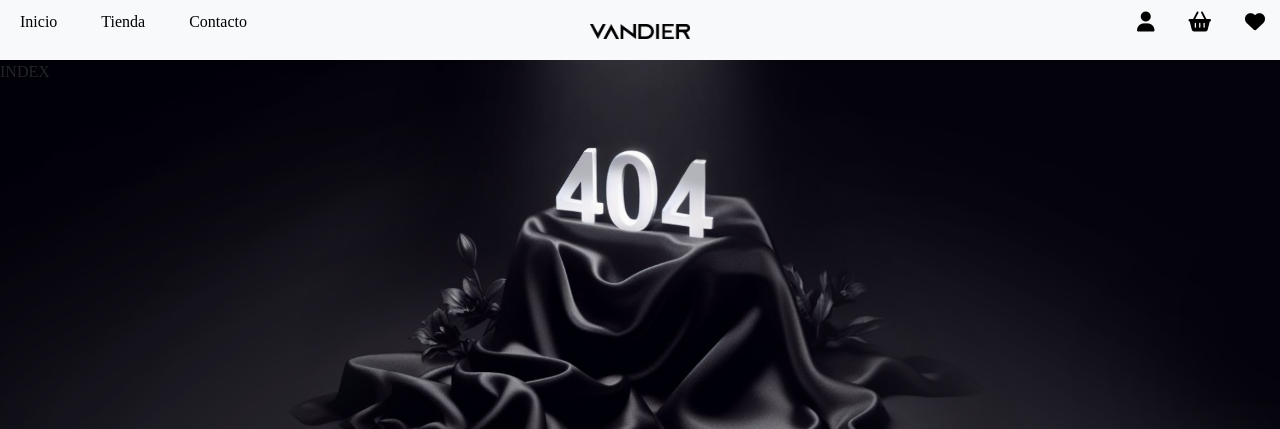
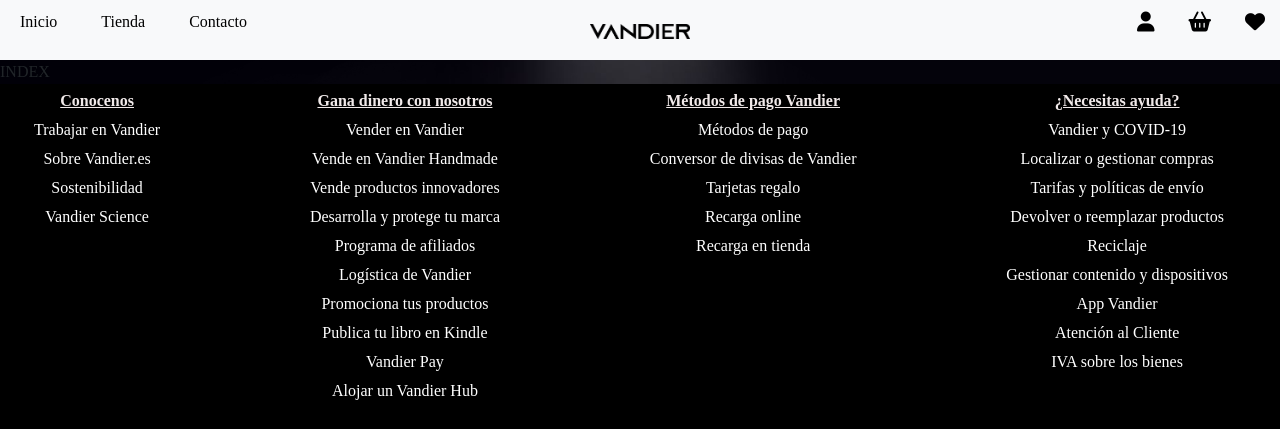
Before and after one commit to BittorGonzalez/Vandier, a PHP site: page / in a window 1280 px wide. Shown: the top 429 px of the page. Run offline with PHP 8.4, Linux system fonts and the light colour scheme; style sheets or scripts are compiled from the project's sources; some web fonts are replaced.

Commit message:
footer añadido

```diff
--- /dev/null
+++ b/N10_Presentacion/N11_Public/CSS/footer.css
@@ -0,0 +1,56 @@
+footer {
+  background-color: rgb(0, 0, 0);
+  color: #fff;
+}
+footer .container-footer {
+  display: flex;
+  justify-content: space-between;
+  margin-right: 50px;
+}
+footer li {
+  list-style-type: none;
+  margin: 5px 2px;
+  text-align: center;
+}
+footer li strong {
+  color: #f1eaea;
+  text-decoration: underline;
+}
+footer hr {
+  border-color: rgb(127, 127, 127);
+}
+footer a {
+  text-decoration: none;
+  color: #fff;
+}
+footer a:hover {
+  color: rgb(127, 127, 127);
+}
+footer .fa {
+  padding: 10px;
+  font-size: 30px;
+  width: 25px;
+  text-align: center;
+  text-decoration: none;
+  margin: 5px 2px;
+  color: white;
+}
+footer .fa:hover {
+  opacity: 0.7;
+}
+footer .container-icon {
+  display: flex;
+  flex-direction: column;
+  align-items: center;
+  justify-content: center;
+  background-image: url(footer.png);
+  background-size: auto 100%;
+  background-position: center;
+  background-repeat: no-repeat;
+  height: -moz-max-content;
+  height: max-content;
+  font-size: 20px;
+}
+footer .container-icon p, footer .container-icon img {
+  padding: 25px;
+}/*# sourceMappingURL=footer.css.map */
--- /dev/null
+++ b/N10_Presentacion/N11_Public/CSS/footer.scss
@@ -0,0 +1,65 @@
+footer {
+    background-color: rgb(0, 0, 0);
+    color: #fff;
+
+    .container-footer {
+      display: flex;
+      justify-content: space-between;
+      margin-right: 50px;
+    }
+
+    li {
+      strong {
+        color: #f1eaea;
+        text-decoration: underline;
+      }
+
+      list-style-type: none;
+      margin: 5px 2px;
+      text-align: center;
+    }
+
+    hr {
+      border-color: rgb(127, 127, 127);
+    }
+
+    a {
+      text-decoration: none;
+      color: #fff;
+
+      &:hover {
+        color: rgb(127, 127, 127);
+      }
+    }
+
+    .fa {
+      padding: 10px;
+      font-size: 30px;
+      width: 25px;
+      text-align: center;
+      text-decoration: none;
+      margin: 5px 2px;
+      color: white;
+
+      &:hover {
+        opacity: 0.7;
+      }
+    }
+
+    .container-icon {
+      display: flex;
+      flex-direction: column;
+      align-items: center;
+      justify-content: center;
+      background-image: url(../../N14_Assets/Images/footer.png);
+      background-size: auto 100%;
+      background-position: center;
+      background-repeat: no-repeat;
+      height: max-content;
+      font-size: 20px;
+
+      p, img {
+        padding: 25px;
+      }
+    }
+  }
--- a/N10_Presentacion/N11_Public/CSS/styles.scss
+++ b/N10_Presentacion/N11_Public/CSS/styles.scss
@@ -1,5 +1,6 @@
 @import url("./header.css");
 @import url("./404.css");
+@import url("./footer.css");
 :root {
   --background-color: #000000;
   --white-color: #ffffff;
--- /dev/null
+++ b/N10_Presentacion/N13_Plantillas/footer.php
@@ -0,0 +1,87 @@
+<!DOCTYPE html>
+<html lang="en">
+
+<head>
+    <meta charset="UTF-8">
+    <meta name="viewport" content="width=device-width, initial-scale=1.0">
+    <title>Document</title>
+    <link rel="stylesheet" href="../N11_Public/CSS/styles.css">
+</head>
+
+<body>
+    <footer>
+        <div class="container-footer">
+            <div>
+                <ul>
+                    <li><Strong>Conocenos</Strong></li>
+                    <li><a href="#">Trabajar en Vandier</a></li>
+                    <li><a href="#">Sobre Vandier.es</a></li>
+                    <li><a href="#">Sostenibilidad</a></li>
+                    <li><a href="#">Vandier Science</a></li>
+                </ul>
+            </div>
+
+            <div>
+                <ul>
+                    <li><Strong>Gana dinero con nosotros</Strong></li>
+                    <li><a href="#">Vender en Vandier</a></li>
+                    <li><a href="#">Vende en Vandier Handmade</a></li>
+                    <li><a href="#">Vende productos innovadores</a></li>
+                    <li><a href="#"> Desarrolla y protege tu marca</a></li>
+                    <li><a href="#">Programa de afiliados</a></li>
+                    <li><a href="#">Logística de Vandier</a></li>
+                    <li><a href="#">Promociona tus productos</a></li>
+                    <li><a href="#">Publica tu libro en Kindle</a></li>
+                    <li><a href="#">Vandier Pay</a></li>
+                    <li><a href="#">Alojar un Vandier Hub</a></li>
+                </ul>
+            </div>
+
+            <div>
+                <ul>
+                    <li><Strong>Métodos de pago Vandier</Strong></li>
+                    <li><a href="#">Métodos de pago</a></li>
+                    <li><a href="#">Conversor de divisas de Vandier</a></li>
+                    <li><a href="#">Tarjetas regalo</a></li>
+                    <li><a href="#">Recarga online</a></li>
+                    <li><a href="#">Recarga en tienda</a></li>
+                </ul>
+            </div>
+
+            <div>
+
+                <ul>
+                    <li><Strong>¿Necesitas ayuda?</Strong></li>
+                    <li><a href="#">Vandier y COVID-19</a></li>
+                    <li><a href="#"> Localizar o gestionar compras</a></li>
+                    <li><a href="#">Tarifas y políticas de envío</a></li>
+                    <li><a href="#">Devolver o reemplazar productos</a></li>
+                    <li><a href="#">Reciclaje</a></li>
+                    <li><a href="#">Gestionar contenido y dispositivos</a></li>
+                    <li><a href="#">App Vandier</a></li>
+                    <li><a href="#">Atención al Cliente</a></li>
+                    <li><a href="#">IVA sobre los bienes</a></li>
+                </ul>
+            </div>
+        </div>
+
+        <hr>
+        <div class="container-icon">
+            <img src="#" alt="icon">
+            <div class="">
+                <a href="#" class="fa fa-facebook"></a>
+                <a href="#" class="fa fa-twitter"></a>
+                <a href="#" class="fa fa-google"></a>
+                <a href="#" class="fa fa-linkedin"></a>
+                <a href="#" class="fa fa-youtube"></a>
+                <a href="#" class="fa fa-instagram"></a>
+                <a href="#" class="fa fa-pinterest"></a>
+            </div>
+            <strong><p>
+                 © COPYRIGHT 2023 VANDIER S.L | TÉRMINOS DE USO | POLÍTICA DE COOKIES | POLÍTICA DE PRIVACIDAD
+            </p></strong>
+        </div>
+    </footer>
+</body>
+
+</html>
--- a/index.php
+++ b/index.php
@@ -20,6 +20,7 @@ if (isset($_GET['views'])) {
 
 <body>
     <?php require_once './N10_Presentacion/N13_Plantillas/header.php' ?>
+
     <?php
 
     use N20_Negocio\N21_Controladores\viewsControlador;
@@ -32,8 +33,9 @@ if (isset($_GET['views'])) {
 
     require_once './N10_Presentacion/N13_Plantillas/script.php'
 
-        ?>
+    ?>
 
+    <?php require_once './N10_Presentacion/N13_Plantillas/footer.php' ?>
 </body>
 
 </html>
```
Also changed, not shown: 2 other files.
